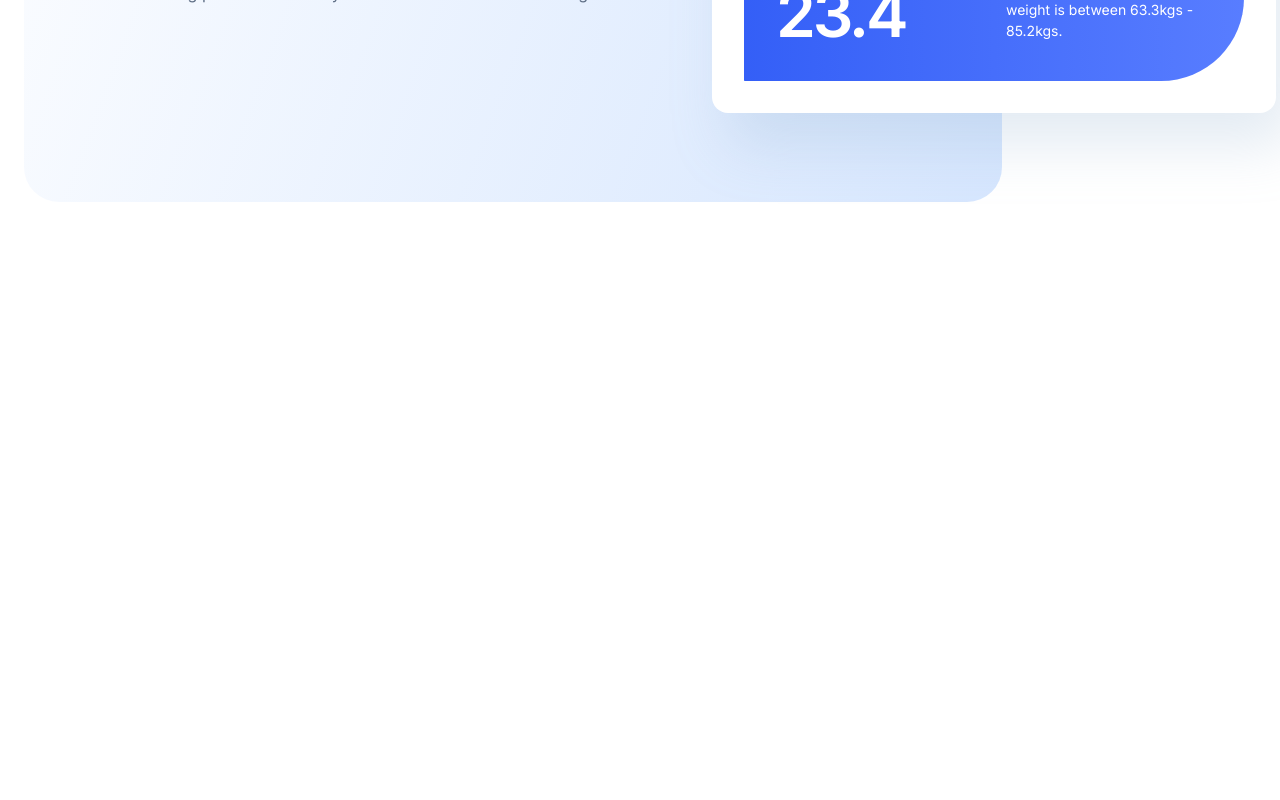
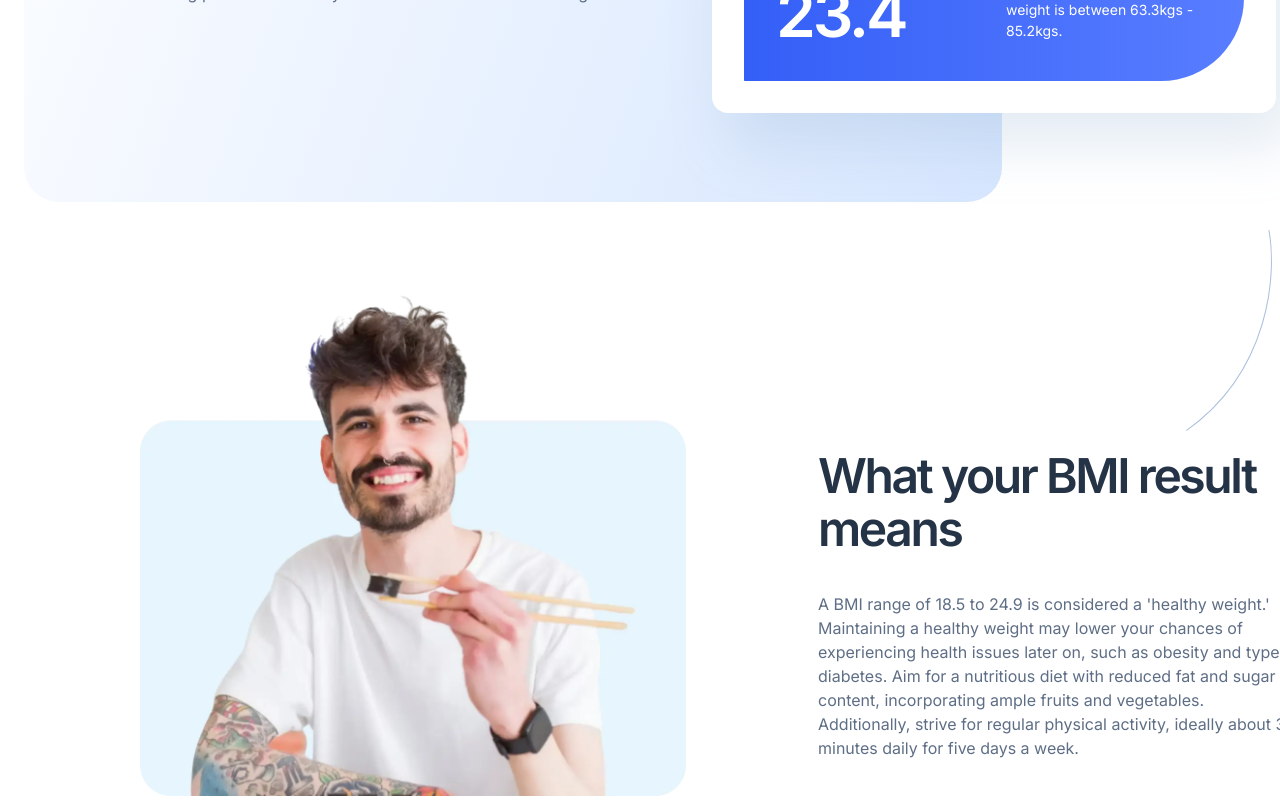
Before and after one commit to GuimaraesJC/bmi-calculator, a React (Vite) app: page / in a window 1280 px wide. Shown: the part 534-1334 px from the top of the page. Before the commit the page ends 800 px from the top, so only its background shows below. Built offline with nearby package versions, Linux system fonts and the light colour scheme.

Commit message:
Creates components Content and ResultMeaning

```diff
--- a/src/App.tsx
+++ b/src/App.tsx
@@ -1,8 +1,12 @@
 import Header from "./components/Header"
+import Content from "./components/Content"
 
 function App() {
   return (
-    <Header />
+    <>
+      <Header />
+      <Content />
+    </>
   )
 }
 
--- /dev/null
+++ b/src/components/Content/index.tsx
@@ -0,0 +1,13 @@
+import ResultMeaning from '../ResultMeaning'
+
+import * as S from './styles'
+
+function Content() {
+  return (
+    <S.Wrapper>
+      <ResultMeaning />
+    </S.Wrapper>
+  )
+}
+
+export default Content
--- /dev/null
+++ b/src/components/Content/styles.ts
@@ -0,0 +1,6 @@
+import styled from 'styled-components'
+
+export const Wrapper = styled.main`
+  width: 100%;
+  height: auto;
+`
--- /dev/null
+++ b/src/components/ResultMeaning/index.tsx
@@ -0,0 +1,43 @@
+import Text from '../Text'
+
+import * as S from './styles'
+import { defaultTheme } from '../../styles/theme'
+import manEating from '../../assets/images/image-man-eating.webp'
+import curvedLineLeft from '../../assets/images/pattern-curved-line-left.svg'
+
+function ResultMeaning() {
+  return (
+    <S.Wrapper>
+      <div>
+        <img src={manEating} alt="A man eating japanese food" />
+      </div>
+      <S.InfoContainer>
+        <Text className="info-title" renderAs="h2" type="HeadingL">
+          What your BMI result means
+        </Text>
+        <Text
+          className="info-text"
+          renderAs="p"
+          type="BodyM"
+          color={defaultTheme.colors.darkElectricBlue}
+        >
+          A BMI range of 18.5 to 24.9 is considered a 'healthy weight.'
+          Maintaining a healthy weight may lower your chances of
+          experiencing health issues later on, such as obesity and
+          type 2 diabetes. Aim for a nutritious diet with reduced fat
+          and sugar content, incorporating ample fruits and vegetables.
+          Additionally, strive for regular physical activity, ideally
+          about 30 minutes daily for five days a week.
+        </Text>
+      </S.InfoContainer>
+
+      <img
+        className="curved-line-left"
+        src={curvedLineLeft}
+        alt="Decorative curved line"
+      />
+    </S.Wrapper>
+  )
+}
+
+export default ResultMeaning
--- /dev/null
+++ b/src/components/ResultMeaning/styles.ts
@@ -0,0 +1,28 @@
+import styled from 'styled-components'
+
+export const Wrapper = styled.section`
+  max-width: 72.5rem;
+  height: 33.375rem;
+  margin: 4rem auto 0;
+  display: grid;
+  grid-template-columns: 34.125rem auto;
+  gap: 8.25rem;
+  align-items: flex-end;
+  position: relative;
+
+  .curved-line-left {
+    position: absolute;
+    top: -2.25rem;
+    right: 1.75rem;
+  }
+`
+
+export const InfoContainer = styled.div`
+  .info-title {
+    margin-bottom: 2.25rem;
+  }
+
+  .info-text {
+    margin-bottom: 2.5rem;
+  }
+`
```
Also changed, not shown: src/assets/images/image-man-eating.webp (added), src/assets/images/pattern-curved-line-left.svg (added).
